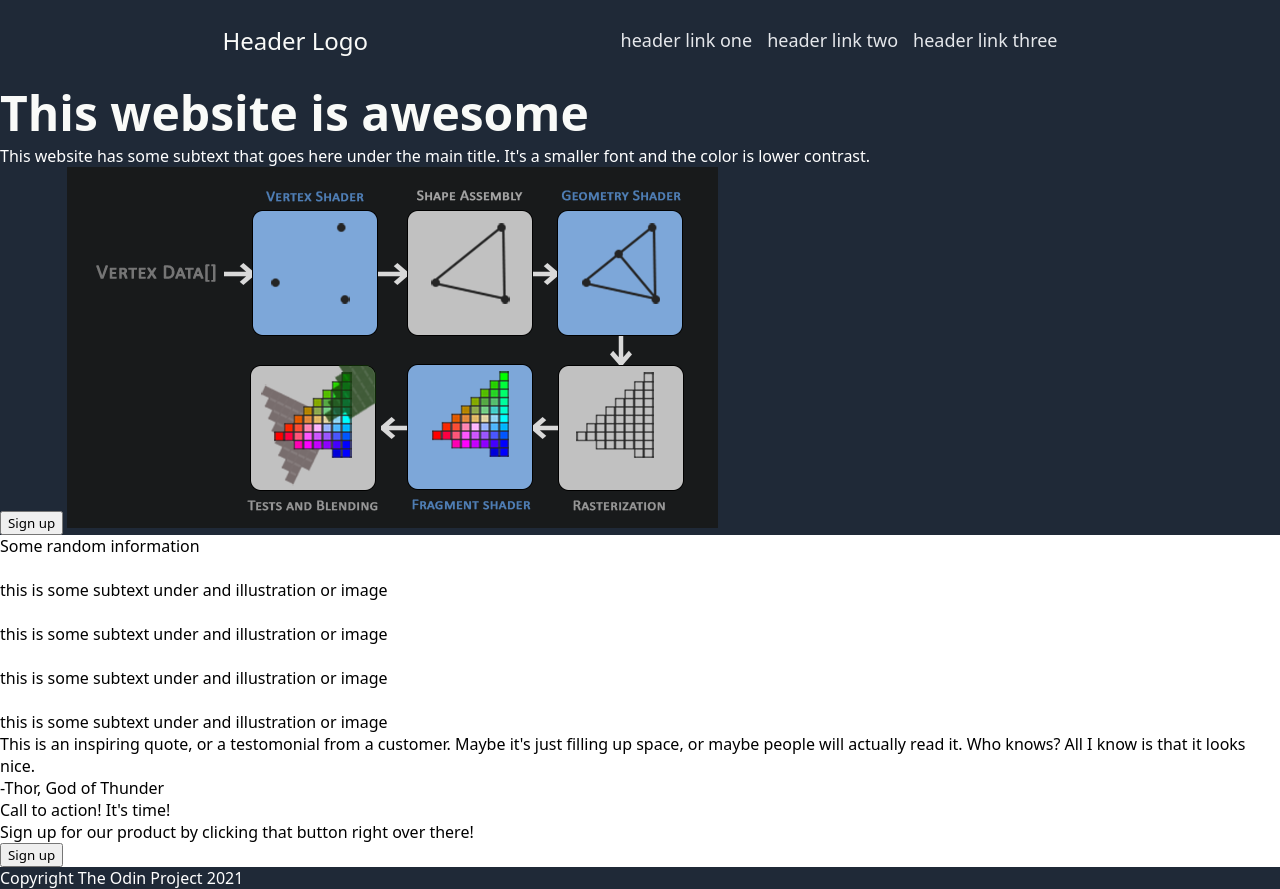
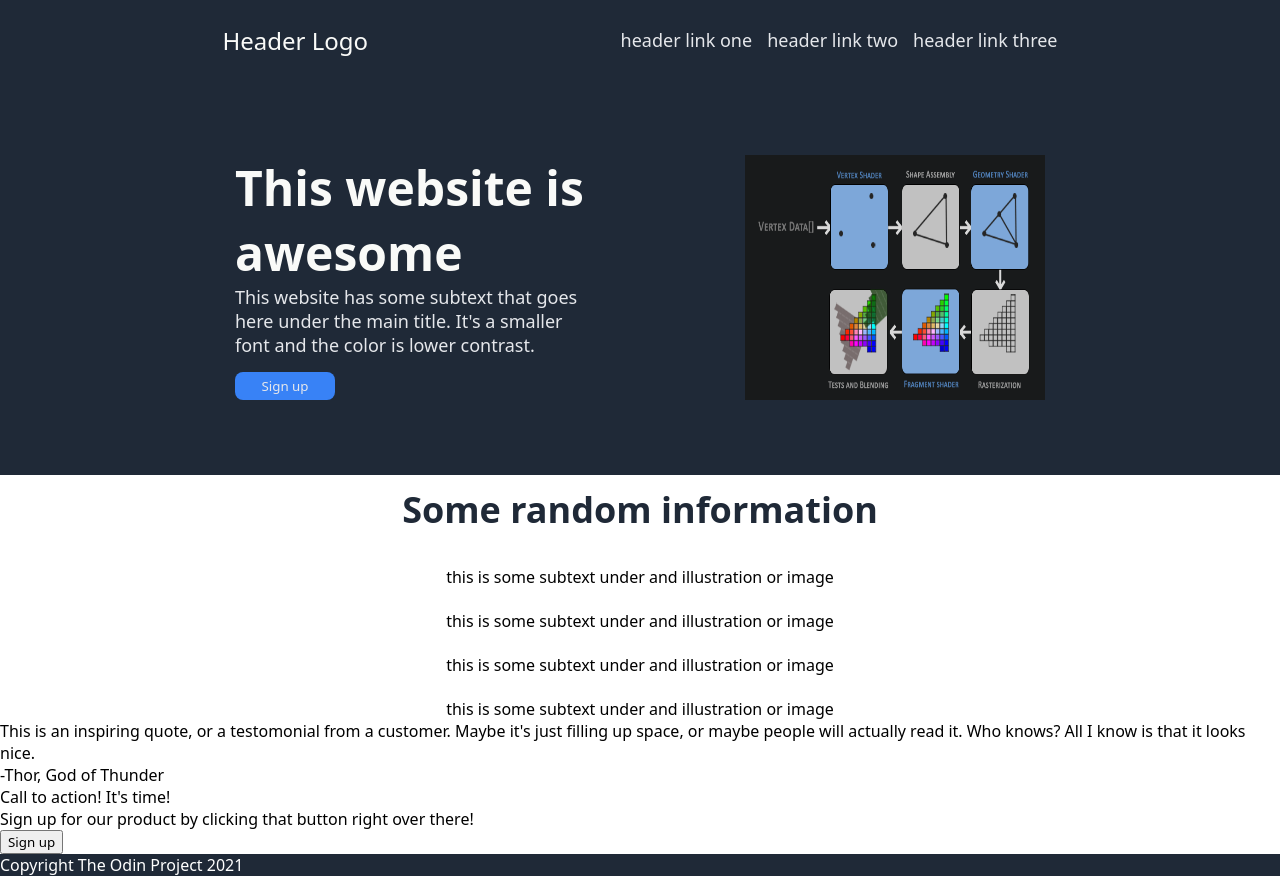
Before and after one commit to Zach1281/landing_page, a plain HTML site: page index.html in a window 1280 px wide. Drawn offline with Linux system fonts and the light colour scheme.

Commit message:
Finish hero section of page

```diff
--- a/index.html
+++ b/index.html
@@ -19,6 +19,7 @@
                     </ul>
                 </div>
                 <div class="content">
+                    <div class="text-button">
                         <div class="title">
                             This website is awesome
                         </div>
@@ -26,6 +27,7 @@
                             This website has some subtext that goes here under the main title. It's a smaller font and the color is lower contrast.
                         </div>
                         <button class="sign-up">Sign up</button>
+                    </div>
                     <img src="/images/rendering_pipeline.png" alt="Graphics Rendering Pipeline">
                 </div>
             </div>
--- a/style.css
+++ b/style.css
@@ -39,8 +39,58 @@ ul {
     display: flex;
 }
 
+
+
 .hero .title {
     font-size: 48px;
     font-weight: 900;
     color: #F9FAF8;
 }
+
+.hero .content {
+    display: flex;
+    justify-content: space-evenly;
+    padding: 75px;
+}
+
+.text-button {
+    display: flex;
+    flex-direction: column;
+}
+
+.hero .content .text-button {
+    max-width: 350px;
+}
+
+.hero .content .subtext {
+    color: #E5E7EB;
+    font-size: 18px;
+}
+
+.hero .content button {
+    max-width: 100px;
+    background-color: #3882F6;
+    margin-top: 15px;
+    border: none;
+    color: #E5E7EB;
+    border-radius: 8px;
+    padding: 5px;
+}
+
+.hero .content img {
+    max-width: 300px;
+}
+
+.information {
+    display: flex;
+    flex-direction: column;
+    justify-self: center;
+    align-items: center;
+}
+
+.information .title {
+    color: #1F2937;
+    font-size: 36px;
+    font-weight: 900;
+    padding: 10px;
+}
```
Lines whose indentation alone changed are shown as unchanged.
